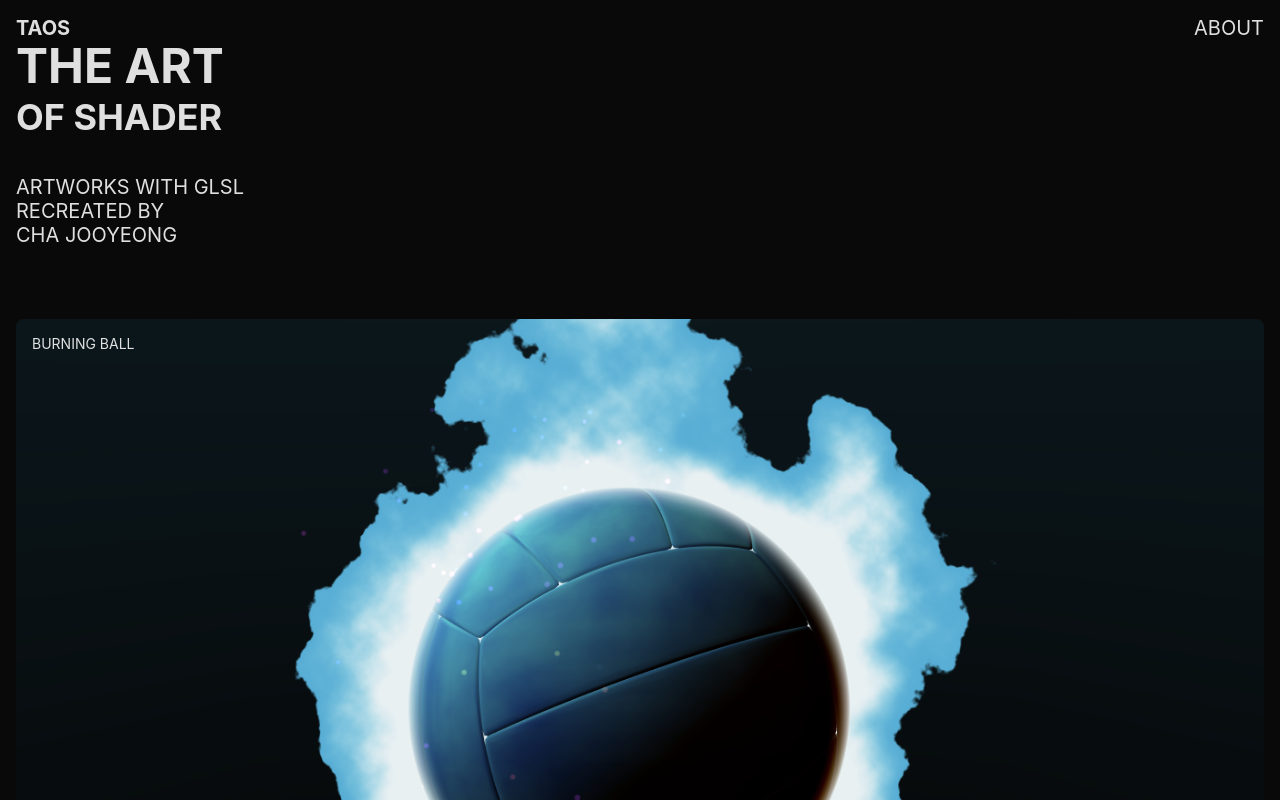
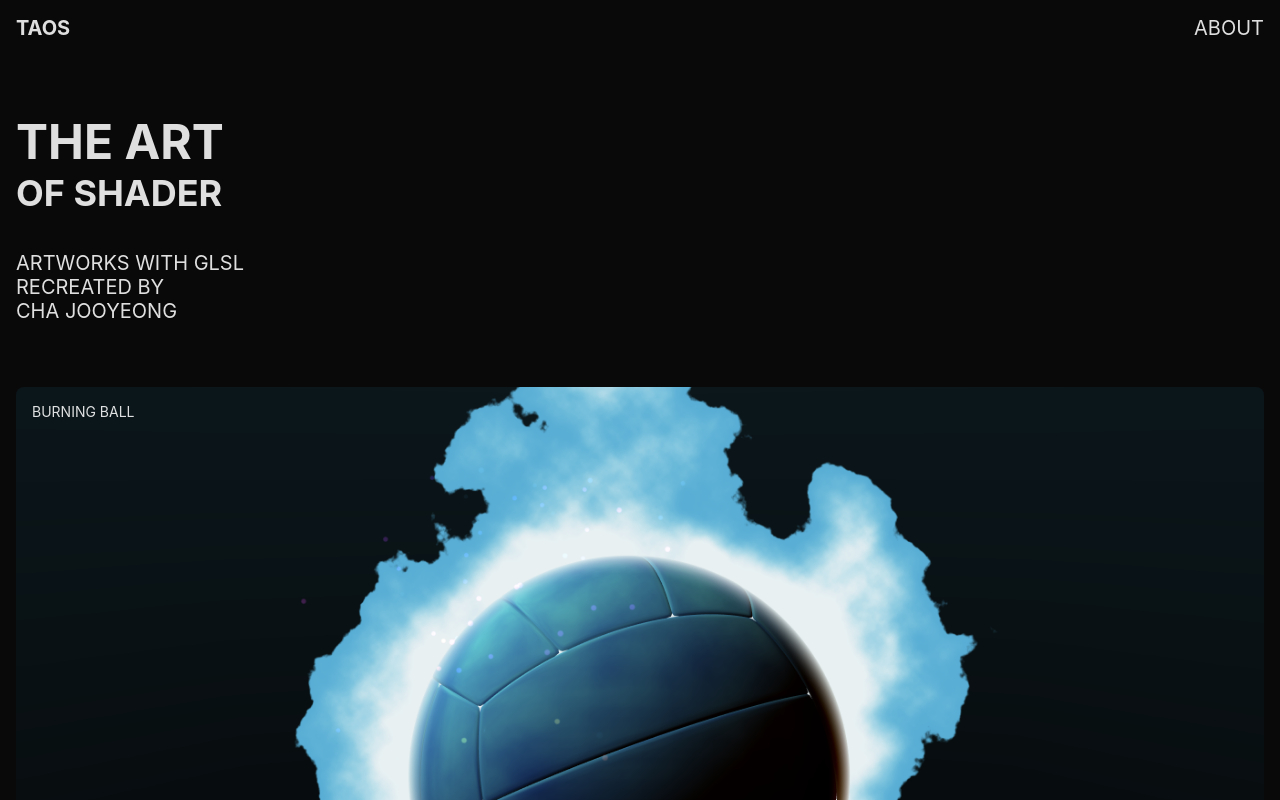
Before and after one commit to jooo0922/the-art-of-shader, a React (Create React App) app: page / in a window 1280 px wide. Shown: the top 800 px of the page. Built offline with nearby package versions, Linux system fonts and the light colour scheme.

Commit message:
design: Main 페이지 패딩 및 grid 수정

```diff
--- a/src/pages/Main/Main.module.css
+++ b/src/pages/Main/Main.module.css
@@ -3,23 +3,22 @@
 .Main {
   margin: 0 1rem 0;
   display: grid;
-  grid-template-rows: auto 1fr auto;
+  grid-template-rows: 1fr auto;
   height: 100vh;
 }
 
 .Main .content {
-  height: 100%;
+  padding: 7rem 0 4rem;
   display: grid;
+  row-gap: 4rem;
 }
 
 .Main .content .titleContainer {
-  padding: 2.25rem 0;
   display: grid;
   row-gap: 2.25rem;
 }
 
 .Main .content .thumbnailContainer {
-  padding: 2.25rem 0;
   display: grid;
   row-gap: 1.25rem;
 }
```
